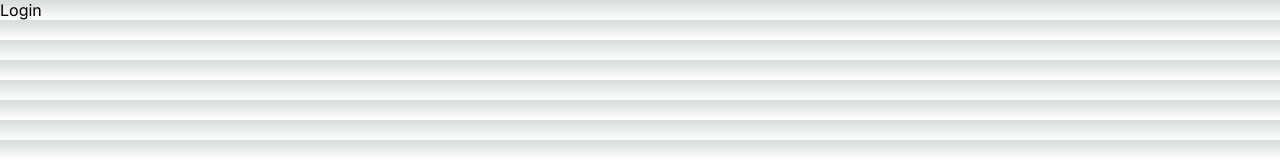
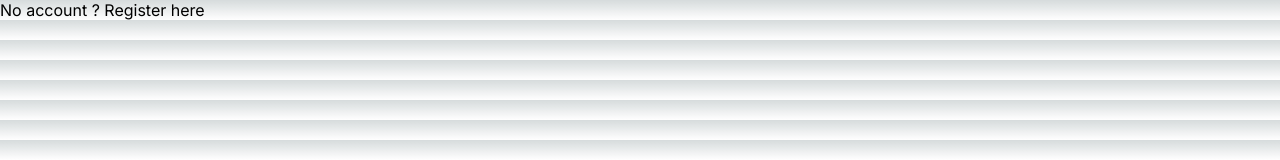
Before and after one commit to Adjel/challengetodo, a Next.js app: page / in a window 1280 px wide. Shown: the top 160 px of the page. Built offline with nearby package versions, Linux system fonts and the light colour scheme.

Commit message:
fix provider bugs

```diff
--- a/src/app/page.js
+++ b/src/app/page.js
@@ -1,9 +1,6 @@
 import Login from "@/pages/Login";
+import Register from "@/pages/Register";
 
 export default function Home() {
-  return (
-    <>
-      <Login />
-    </>
-  );
+  return <Login />;
 }
--- a/src/pages/Login.js
+++ b/src/pages/Login.js
@@ -1,3 +1,5 @@
+import Link from "next/link";
+
 export default function Login() {
-  return <>Login</>;
+  return <Link href="Register/">No account ? Register here</Link>;
 }
--- a/src/pages/Register.js
+++ b/src/pages/Register.js
@@ -1,3 +1,5 @@
+import Link from "next/link";
+
 export default function Register() {
-  return <>Register</>;
+  return <Link href="Login/">Already an account ? Log in here</Link>;
 }
--- a/src/provider/TodoProvider.js
+++ b/src/provider/TodoProvider.js
@@ -1,6 +1,6 @@
 import { createContext } from "react";
 
-export const TodoContext = createContext;
+export const TodoContext = createContext();
 
 export default function TodoProvider({ children }) {
   return <TodoContext.Provider value="">{children}</TodoContext.Provider>;
--- a/src/provider/UserProvider.js
+++ b/src/provider/UserProvider.js
@@ -1,6 +1,6 @@
 import { createContext } from "react";
 
-export const UserContext = createContext;
+export const UserContext = createContext();
 
 export default function UserProvider({ children }) {
   return <UserContext.Provider value="">{children}</UserContext.Provider>;
```
